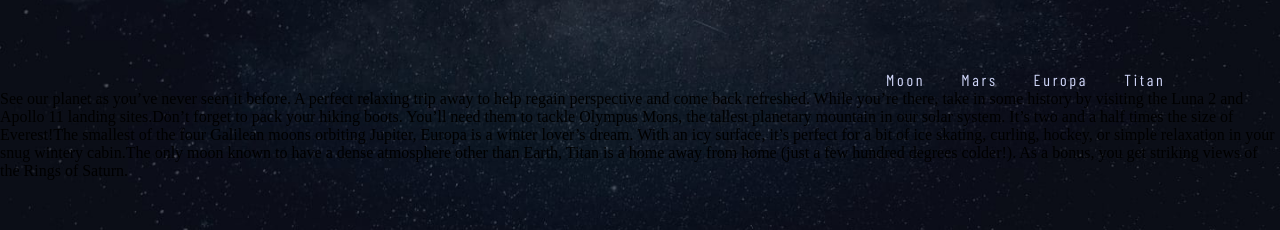
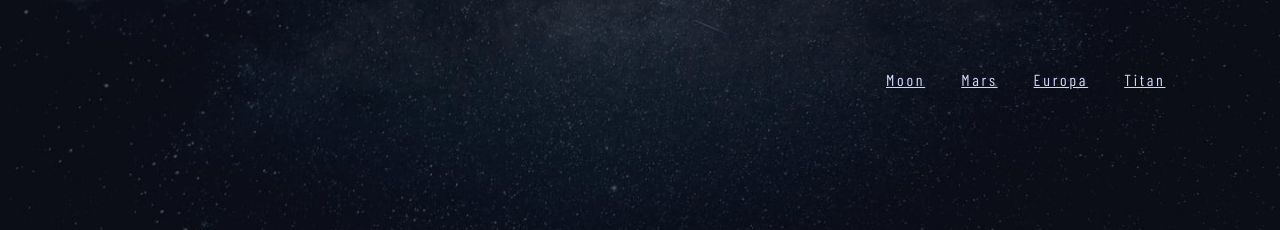
Before and after one commit to JakubDolecki/Space-Tourism-Website, a React (Vite) app in the folder app/: page /#/Destination/1 in a window 1280 px wide. Shown: the part 230-460 px from the top of the page. Built offline with nearby package versions, Linux system fonts and the light colour scheme; a web font is replaced by a local one.

Commit message:
use params and filtering done

```diff
--- a/app/src/App.jsx
+++ b/app/src/App.jsx
@@ -23,7 +23,9 @@ function App() {
         <Navbar />
         <Routes>
           <Route exact path="/" element={<HomePage />} />
-          <Route path="/Destination/:target" element={<DestinationPage />} />
+          <Route path="/Destination/" element={<DestinationPage />} >
+            <Route path=":target"></Route>
+          </Route>
           <Route path="/Crew" element={<CrewPage />} />
           <Route path="/Technology" element={<TechnologyPage />} />
         </Routes>
--- a/app/src/components/DestinationPage.jsx
+++ b/app/src/components/DestinationPage.jsx
@@ -1,6 +1,8 @@
 import { createGlobalStyle } from "styled-components";
 import data from "./data.json";
 import styled from "styled-components";
+import { useParams } from "react-router-dom";
+import { Link } from "react-router-dom";
 
 export const Global = createGlobalStyle`
 body {
@@ -20,7 +22,7 @@ html {
 }
 `;
 
-export const Targets = styled.span`
+export const Targets = styled(Link)`
   color: white;
   font-family: "Barlow Condensed";
   font-style: normal;
@@ -42,17 +44,18 @@ export const DestinationContainer = styled.div`
 `
 
 export function DestinationPage() {
-  console.log();
+  const { target } = useParams()
+  console.log(target)
   return (
     <>
       <Global />
       <TargetsContainer>
         {data.destinations.map((target) => (
-          <Targets key={target.name}>{target.name}</Targets>
+          <Targets key={target.name} to={`/Destination/${target.name}`}>{target.name}</Targets>
         ))}
       </TargetsContainer>
       <DestinationContainer>
-      {data.destinations.map((target) => (
+      {data.destinations.filter((dst) => (dst.name === target)).map((target) => (
           <span key={target.name}>{target.description}</span>
         ))}
       </DestinationContainer>
```
